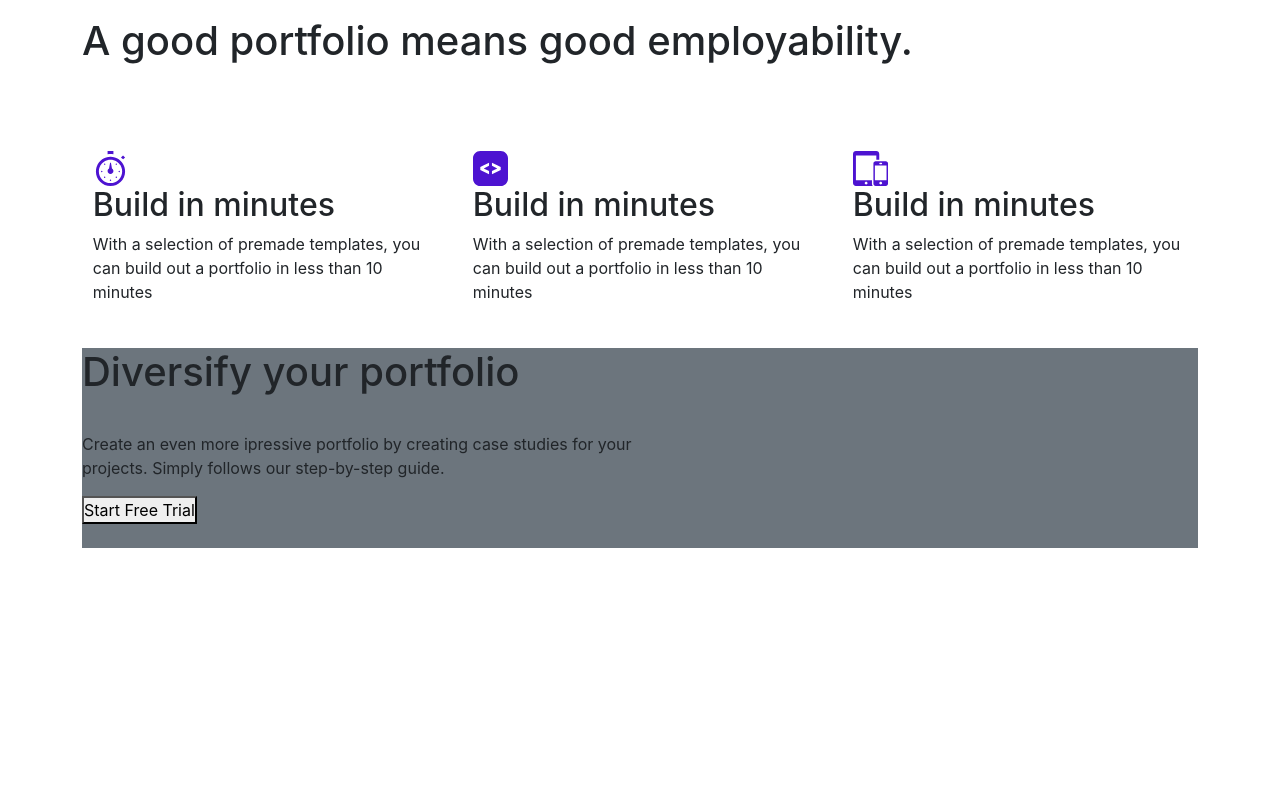
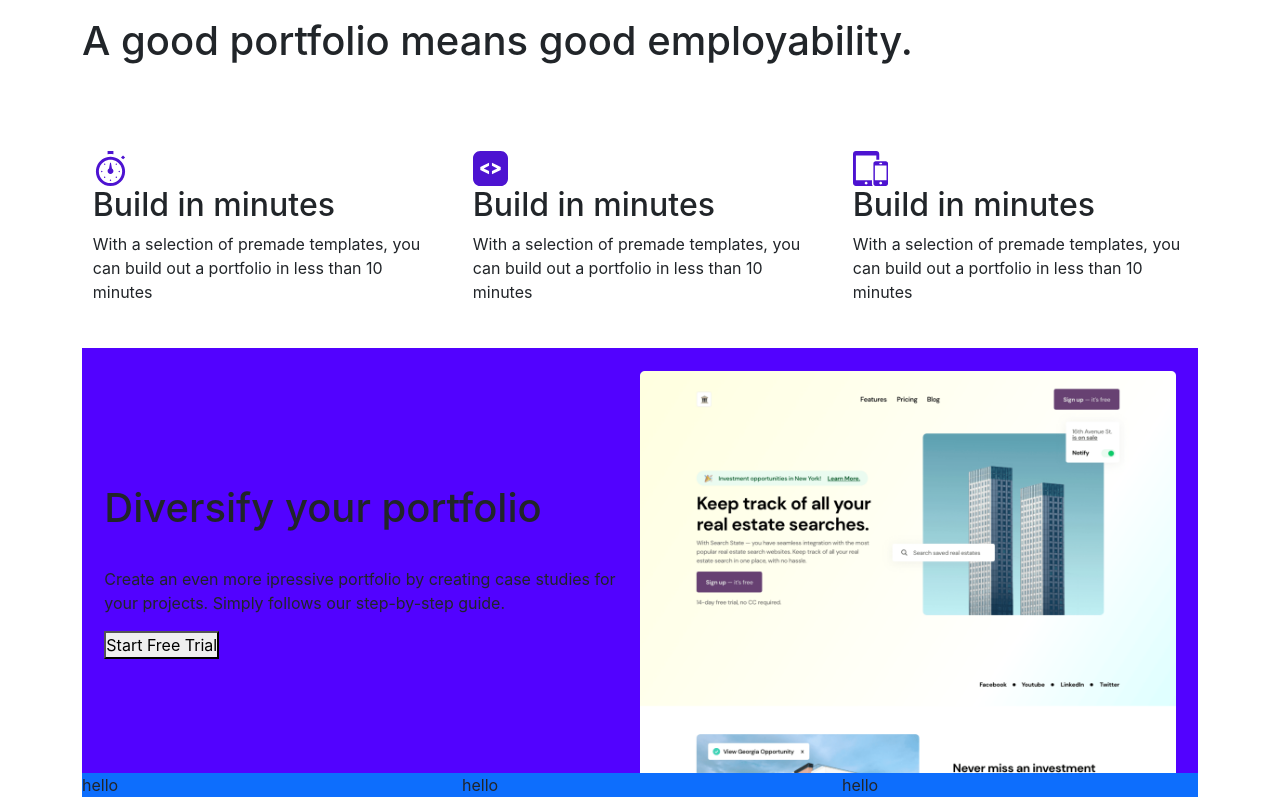
Before and after one commit to sijankasalawat/React_Project0, a React (Create React App) app in the folder my-app/: page /dashboard in a window 1280 px wide. Shown: the part 852-1649 px from the top of the page. Before the commit the page ends 1600 px from the top, so only its background shows below. Built offline with nearby package versions, Linux system fonts and the light colour scheme.

Commit message:
adding photo page

```diff
--- a/my-app/src/Fiber_Star/Dashboards/Dashboard.js
+++ b/my-app/src/Fiber_Star/Dashboards/Dashboard.js
@@ -4,6 +4,7 @@ import Fiber from "../Assets/hello.png";
 import Time from "../Assets/time.svg";
 import Star from "../Assets/code.svg";
 import ALL from "../Assets/allSizes.svg";
+import Page from "../Assets/pages.png";
 
 
 
@@ -90,16 +91,32 @@ const DashBoard = () => {
                 <p ClassName="bg-white">With a selection of premade templates, you can build out a portfolio in less than 10 minutes</p>
               </div>
             </div>
-            <div className="mid-container bg-secondary h-100 d-flex ">
+            <div className="mid-container  d-flex ">
               <div className="rightContainer w-50">
                 <h1>Diversify your portfolio</h1>
                 <p>Create an even more ipressive portfolio by creating case studies for your projects. Simply follows our step-by-step guide.</p>
                 <button>Start Free Trial</button>
               </div>
               <div className="leftContainer w-50">
-                <img></img>
+                <img src={Page} alt="page"/>
               </div>
 
+            </div>
+            <div className="person bg-primary">
+              <div className="div col-12">
+                <div className="row">
+                  <div className="col-12 col-md-6 col-lg-4">
+                    hello
+                  </div>
+                  <div className="col-12 col-md-6 col-lg-4">
+                    hello
+
+                  </div>
+                  <div className="col-12 col-md-6 col-lg-4">
+                    hello
+                   </div>
+                </div>
+              </div>
             </div>
 
           </div>
--- a/my-app/src/Fiber_Star/Dashboards/login.css
+++ b/my-app/src/Fiber_Star/Dashboards/login.css
@@ -180,3 +180,14 @@
 .right_container img {
   width: 100%;
 }
+.mid-container{
+  align-items: center;
+  align-content: center;
+  padding: 2% 2% 0 2%;
+  background-color: rgb(82, 2, 255);
+
+}
+
+.leftContainer img{
+  width:100%;
+}
```
Also changed, not shown: my-app/src/Fiber_Star/Assets/pages.png (renamed from my-app/src/Fiber_Star/Assets/Page Image.png).
